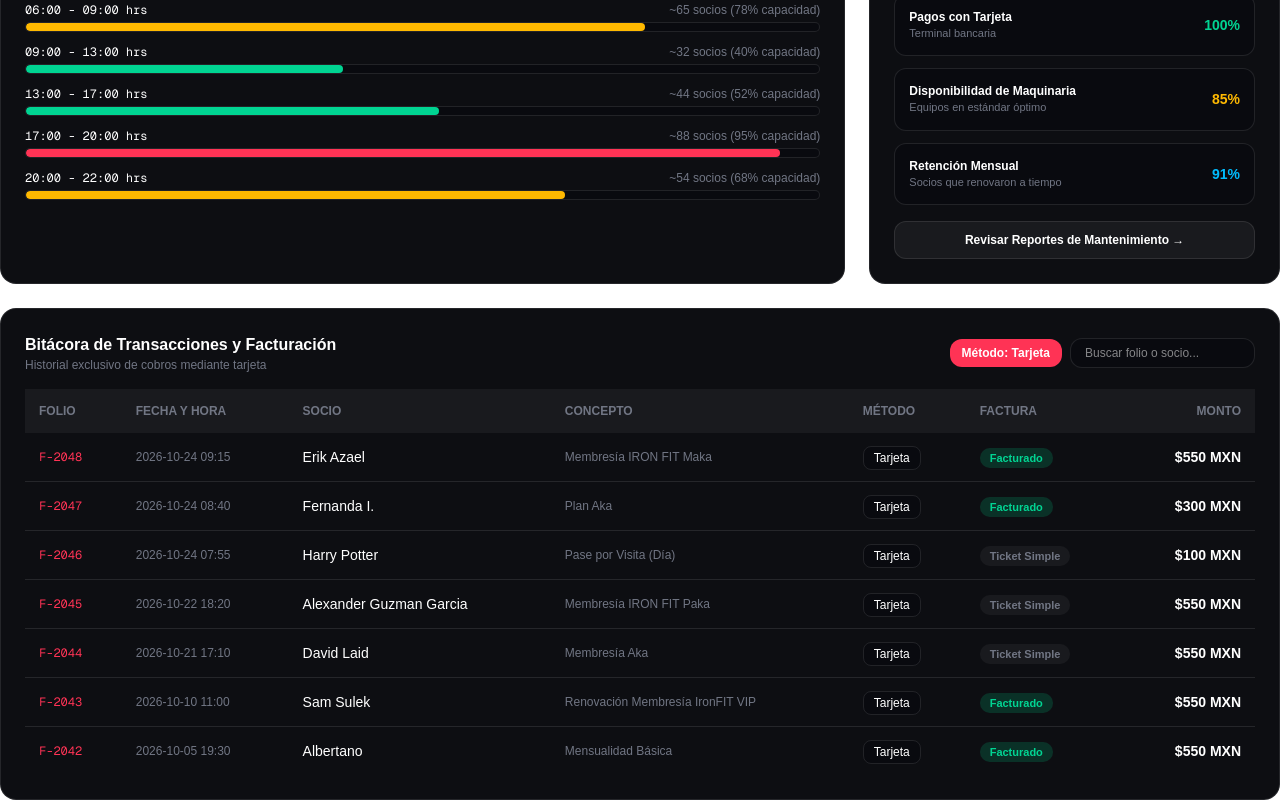
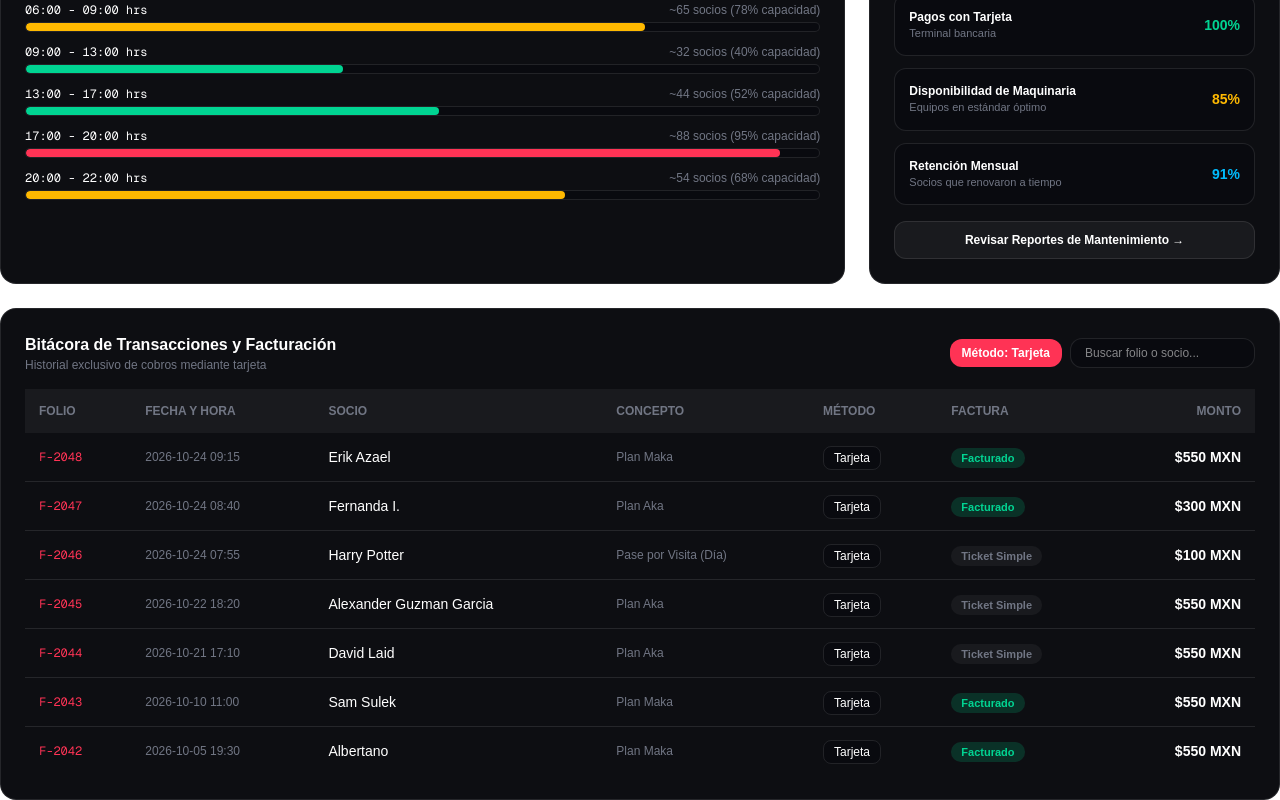
Before and after one commit to JesReyA/Sistema-Gestion-Gimnasio, a Next.js app in the folder frontend/web/: page /reportes in a window 1280 px wide. Shown: the part 340-1140 px from the top of the page. Built offline with nearby package versions, Linux system fonts and the light colour scheme.

Commit message:
Cambio en membresías

```diff
--- a/frontend/web/src/app/(admin)/reportes/page.tsx
+++ b/frontend/web/src/app/(admin)/reportes/page.tsx
@@ -32,7 +32,7 @@ const TRANSACCIONES_INICIALES: TransaccionReporte[] = [
     folio: 'F-2048',
     fecha: '2026-10-24 09:15',
     socio: 'Erik Azael',
-    concepto: 'Membresía IRON FIT Maka',
+    concepto: 'Plan Maka',
     categoria: 'Membresía',
     metodo: 'Tarjeta',
     facturado: true,
@@ -65,7 +65,7 @@ const TRANSACCIONES_INICIALES: TransaccionReporte[] = [
     folio: 'F-2045',
     fecha: '2026-10-22 18:20',
     socio: 'Alexander Guzman Garcia',
-    concepto: 'Membresía IRON FIT Paka',
+    concepto: 'Plan Aka',
     categoria: 'Membresía',
     metodo: 'Tarjeta',
     facturado: false,
@@ -76,7 +76,7 @@ const TRANSACCIONES_INICIALES: TransaccionReporte[] = [
     folio: 'F-2044',
     fecha: '2026-10-21 17:10',
     socio: 'David Laid',
-    concepto: 'Membresía Aka',
+    concepto: 'Plan Aka',
     categoria: 'Membresía',
     metodo: 'Tarjeta',
     facturado: false,
@@ -87,7 +87,7 @@ const TRANSACCIONES_INICIALES: TransaccionReporte[] = [
     folio: 'F-2043',
     fecha: '2026-10-10 11:00',
     socio: 'Sam Sulek',
-    concepto: 'Renovación Membresía IronFIT VIP',
+    concepto: 'Plan Maka',
     categoria: 'Membresía',
     metodo: 'Tarjeta',
     facturado: true,
@@ -98,7 +98,7 @@ const TRANSACCIONES_INICIALES: TransaccionReporte[] = [
     folio: 'F-2042',
     fecha: '2026-10-05 19:30',
     socio: 'Albertano',
-    concepto: 'Mensualidad Básica',
+    concepto: 'Plan Maka',
     categoria: 'Membresía',
     metodo: 'Tarjeta',
     facturado: true,
```
